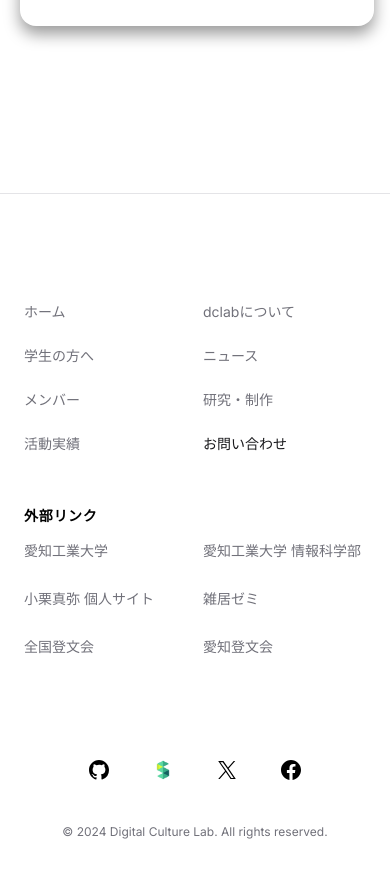
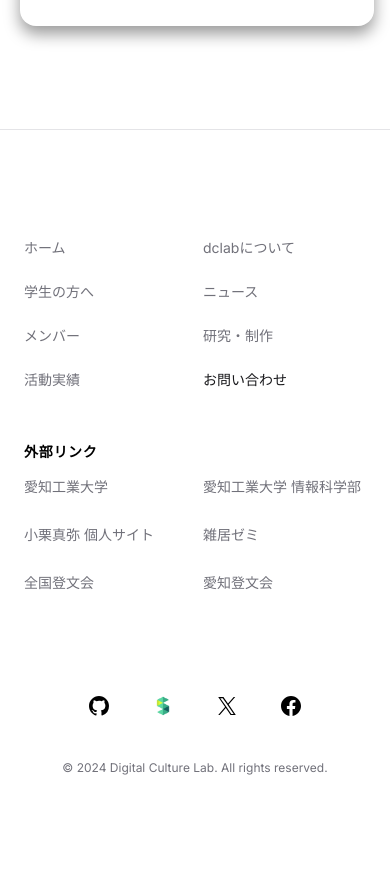
Before and after one commit to ogurilab/ogurilab.org, a Next.js app: page /contact in a window 390 px wide. Shown: the part 2200-3077 px from the top of the page. Built offline with nearby package versions, Linux system fonts and the light colour scheme.

Commit message:
fix footer margin

```diff
--- a/src/layouts/footer/index.tsx
+++ b/src/layouts/footer/index.tsx
@@ -59,7 +59,7 @@ const outreLinks = [
 
 export function Footer() {
   return (
-    <footer className="mt-32 border-t border-border">
+    <footer className="mt-16 border-t border-border sm:mt-32">
       <div className="relative mx-auto max-w-7xl px-4 py-24 sm:px-6 lg:px-8">
         <nav aria-label="Footer">
           <FadeInWithStagger className="grid grid-cols-2 grid-rows-4 items-center justify-between md:flex md:grid-cols-1 md:grid-rows-1 md:justify-center">
```
